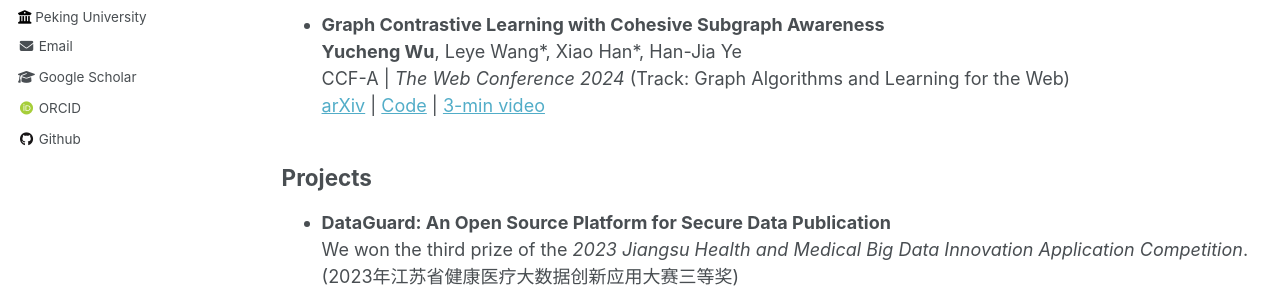
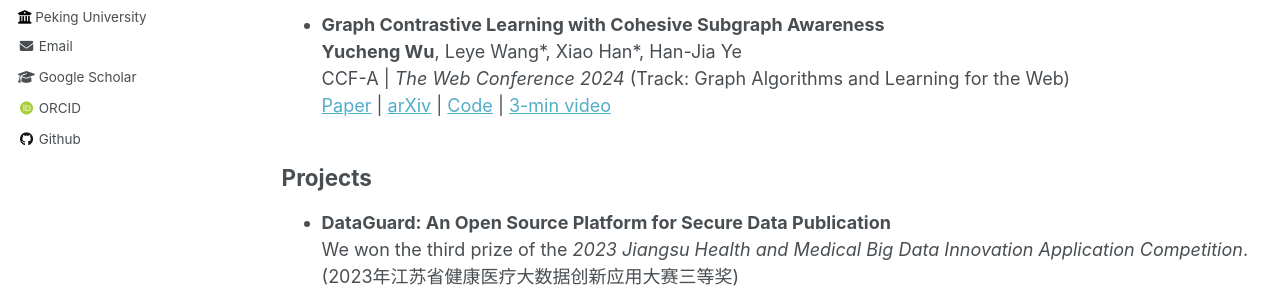
Before and after one commit to wuyucheng2002/wuyucheng2002.github.io, a Jekyll site: the page built from _pages/research.md, in a window 1280 px wide and 1012 px high. Shown: the part 425-713 px from the top of the window. Built offline with Jekyll 4.4.1, drawn with Linux system fonts in a browser that asks for light colours; some web fonts are replaced.

Commit message:
Update research.md

```diff
--- a/_pages/research.md
+++ b/_pages/research.md
@@ -18,6 +18,7 @@
 * **Graph Contrastive Learning with Cohesive Subgraph Awareness** <br/>
   <b>Yucheng Wu</b>, Leye Wang\*, Xiao Han\*, Han-Jia Ye <br/>
   CCF-A | *The Web Conference 2024* (Track: Graph Algorithms and Learning for the Web) <br/>
+  <a href="https://dl.acm.org/doi/10.1145/3589334.3645470" target="_blank">Paper</a> |
   <a href="https://arxiv.org/abs/2401.17580" target="_blank">arXiv</a> |
   <a href="https://github.com/wuyucheng2002/CTAug" target="_blank">Code</a> |
   <a href="https://www.youtube.com/watch?v=XLaXTIMSG_0" target="_blank">3-min video</a>
```
